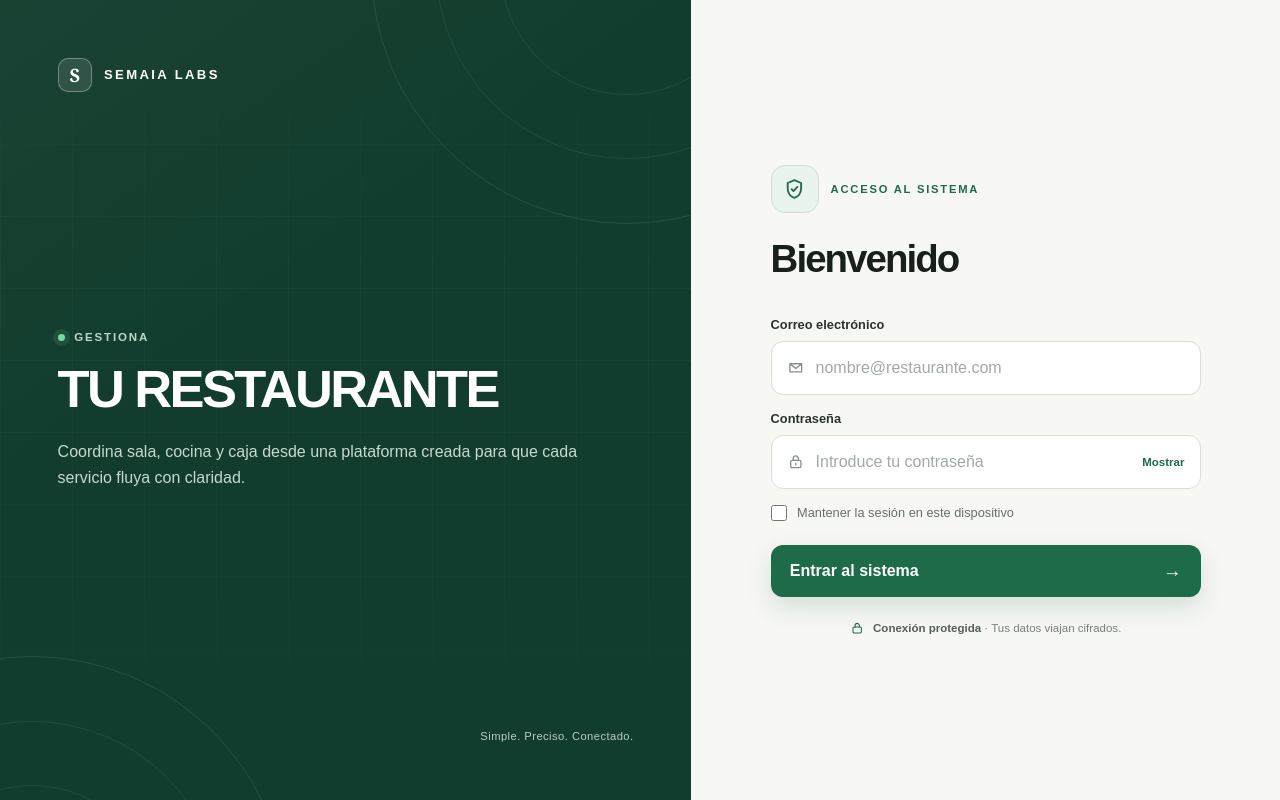
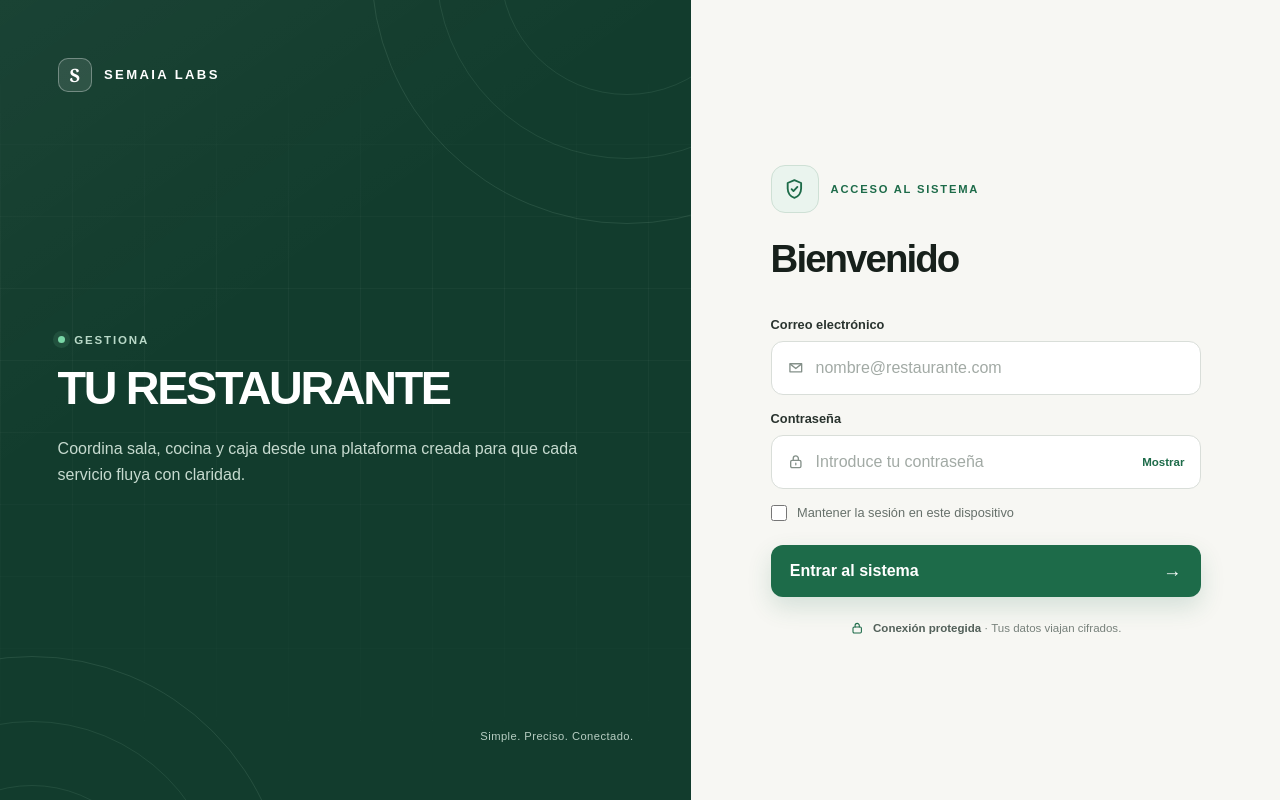
Before and after one commit to irvinvela/SGR, a Next.js app in the folder frontend/: page / in a window 1280 px wide. Built offline with nearby package versions, Linux system fonts and the light colour scheme; no server answers.

Commit message:
fix: refine login headline scale

```diff
--- a/frontend/src/app/globals.css
+++ b/frontend/src/app/globals.css
@@ -162,7 +162,7 @@ select {
 .brand-copy h1 {
   max-width: 760px;
   margin: 0 0 1.5rem;
-  font-size: clamp(2.8rem, 4.1vw, 4.4rem);
+  font-size: clamp(2.6rem, 3.65vw, 3.95rem);
   font-weight: 650;
   line-height: 0.98;
   letter-spacing: -0.05em;
```
